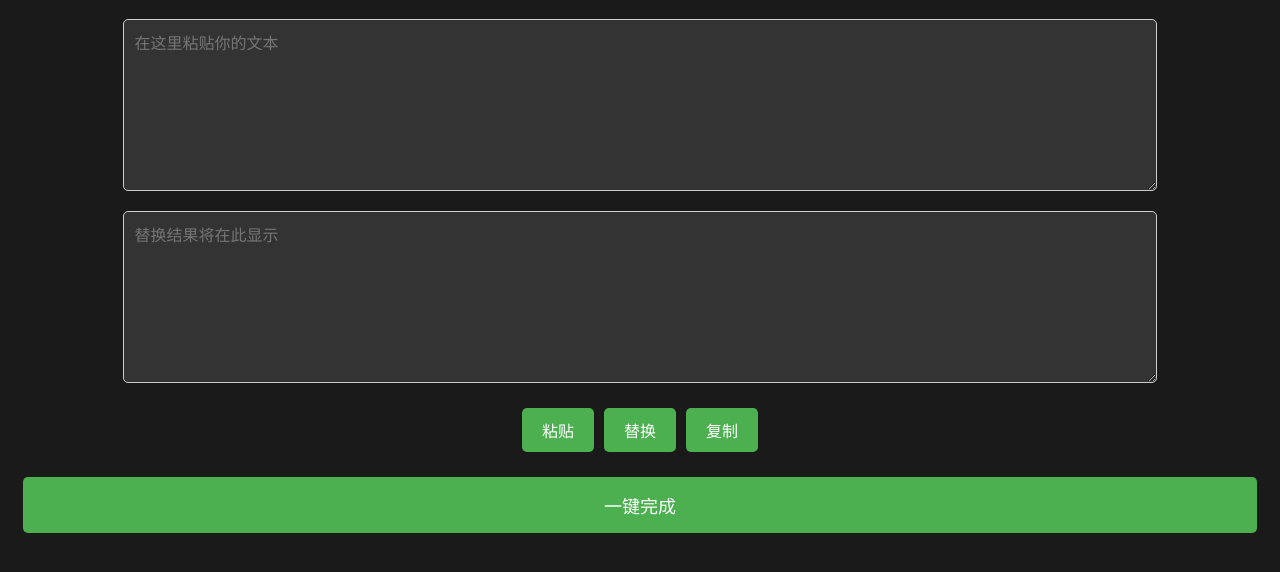
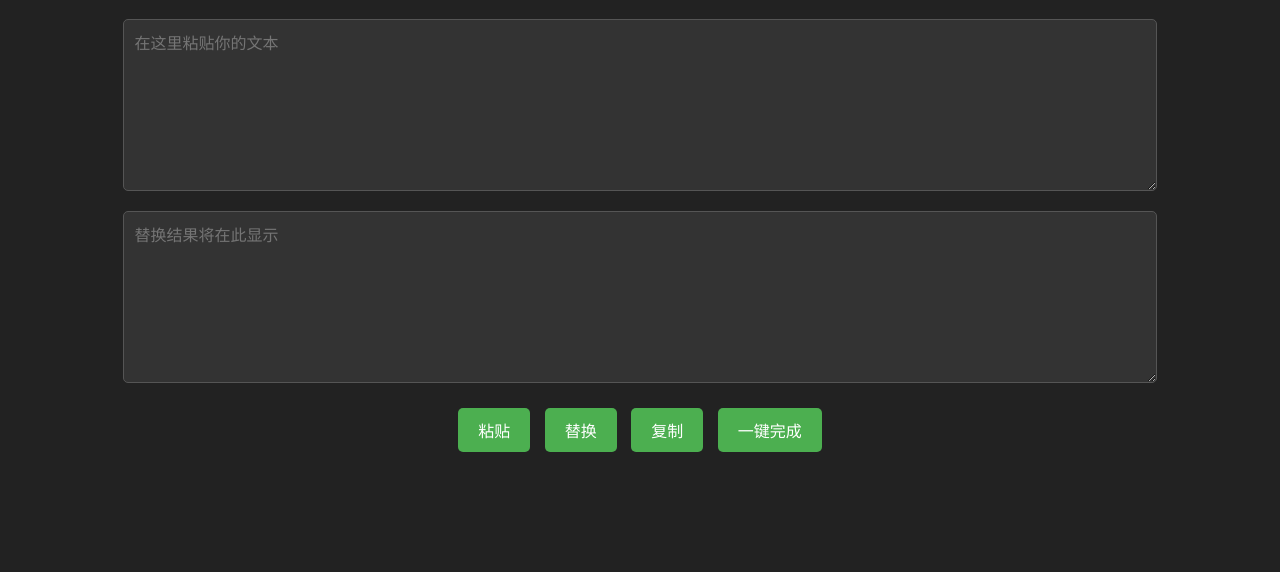
Before and after one commit to steadyoak/replace, a plain HTML site: page index.html in a window 1280 px wide. Shown: the part 120-692 px from the top of the page. Drawn offline with Linux system fonts and the light colour scheme.

Commit message:
Update index.html

```diff
--- a/index.html
+++ b/index.html
@@ -11,7 +11,7 @@
             flex-direction: column;
             align-items: center;
             margin-top: 50px;
-            background-color: #1a1a1a;
+            background-color: #222; /* 接近黑色的背景 */
             color: white;
         }
         textarea {
@@ -19,7 +19,7 @@
             height: 150px;
             margin-bottom: 20px;
             padding: 10px;
-            border: 1px solid #ccc;
+            border: 1px solid #555;
             border-radius: 5px;
             font-size: 16px;
             background-color: #333;
@@ -38,24 +38,6 @@
         button:hover {
             background-color: #45a049;
         }
-        .button-container {
-            display: flex;
-            justify-content: center;
-            width: 80%;
-        }
-        .long-button {
-            width: calc(100% - 30px); /* 与三个按钮的总宽度相同 */
-            padding: 15px;
-            font-size: 18px;
-            margin-top: 20px;
-            background-color: #4CAF50;
-            color: white;
-            border: none;
-            border-radius: 5px;
-        }
-        .long-button:hover {
-            background-color: #45a049;
-        }
     </style>
 </head>
 <body>
@@ -65,15 +47,12 @@
     <textarea id="inputText" placeholder="在这里粘贴你的文本"></textarea>
     <textarea id="outputText" placeholder="替换结果将在此显示"></textarea>
 
-    <!-- 包含三个按钮的容器 -->
-    <div class="button-container">
+    <div>
         <button onclick="pasteText()">粘贴</button>
         <button onclick="replaceText()">替换</button>
         <button onclick="copyText()">复制</button>
+        <button onclick="completeAll()">一键完成</button>
     </div>
-
-    <!-- 一键完成按钮 -->
-    <button class="long-button" onclick="completeAll()">一键完成</button>
 
     <script>
         // 粘贴功能
@@ -117,16 +96,15 @@
         // 复制功能
         function copyText() {
             const outputText = document.getElementById('outputText').value;
-            return navigator.clipboard.writeText(outputText).then(() => {
+            navigator.clipboard.writeText(outputText).then(() => {
                 alert('文本已复制到剪贴板！');
             }).catch(err => {
                 console.error('Failed to copy text: ', err);
             });
         }
 
-        // 一键完成功能
+        // 一键完成：粘贴、替换和复制
         async function completeAll() {
-            // 依次执行粘贴、替换和复制
             await pasteText();
             await replaceText();
             await copyText();
```
